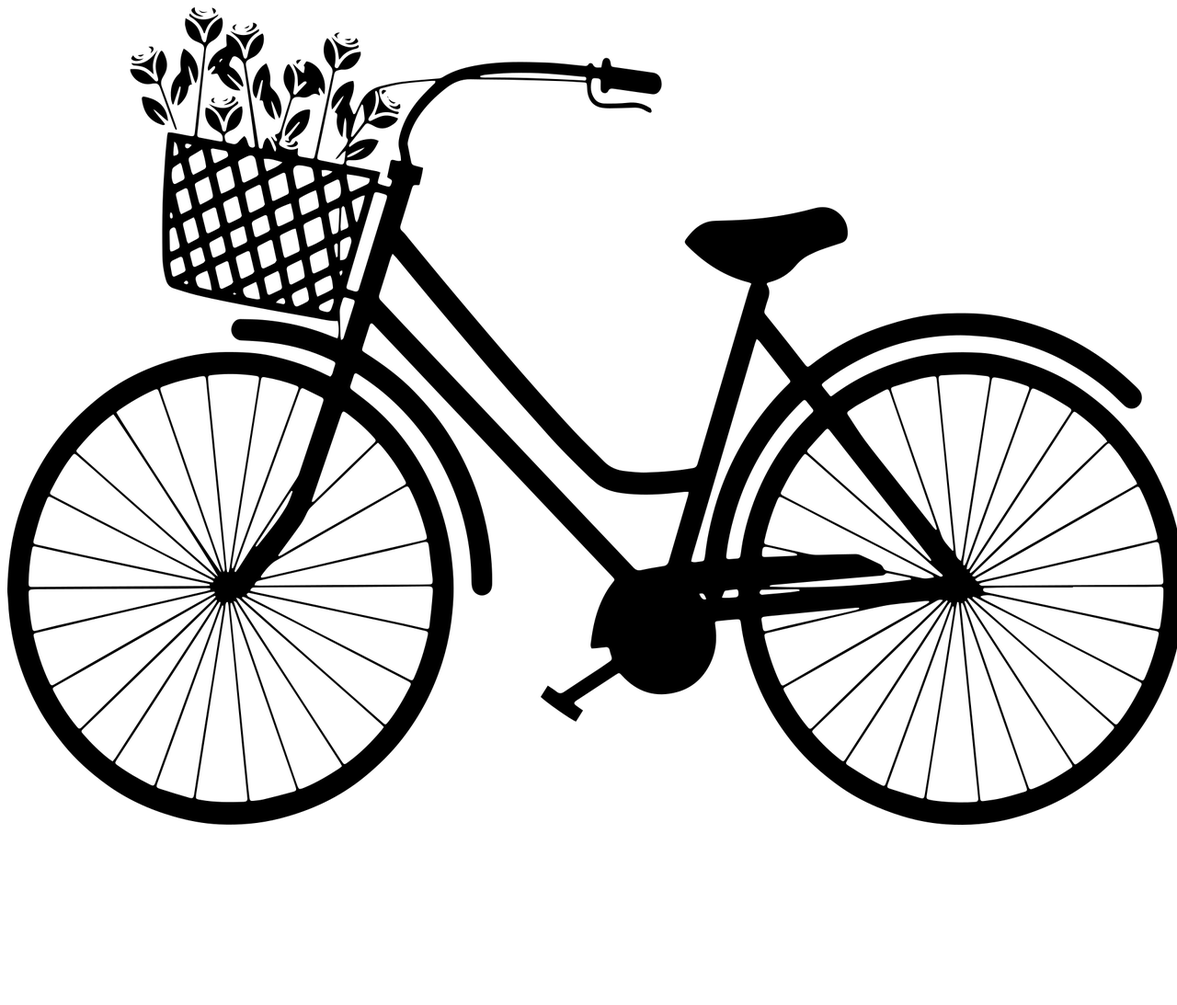
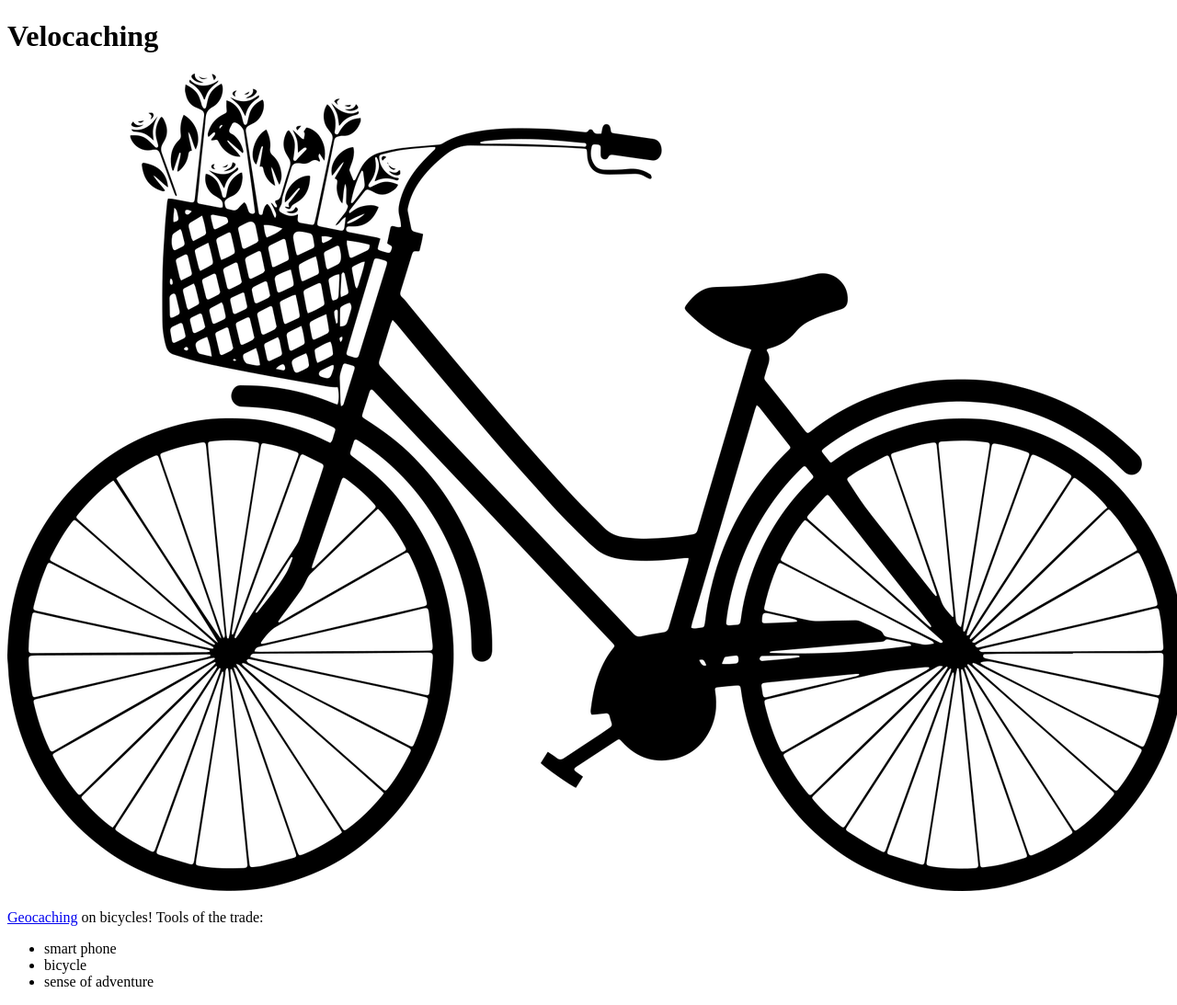
Before and after one commit to ErinGitCoding/velocachingproj, a plain HTML site: page index.html in a window 1280 px wide. Shown: the whole page at 92% size. Before the commit the page ends 909 px from the top, so only its background shows below. Drawn offline with Linux system fonts and the light colour scheme.

Commit message:
add file

```diff
--- a/index.html
+++ b/index.html
@@ -5,6 +5,13 @@
     <title>My test page</title>
   </head>
   <body>
-    <img src="images/velocachingbicycle.png" alt="My test image">
+    <h1>Velocaching</h1>
+    <img src="images/velocachingbicycle.png" alt="bicycle">
+    <p><a href="http://www.geocaching.com">Geocaching</a> on bicycles!  Tools of the trade:
+      <ul>
+        <li>smart phone</li>
+        <li>bicycle</li>
+        <li>sense of adventure</li>
+      </ul></p>
   </body>
 </html>
```
